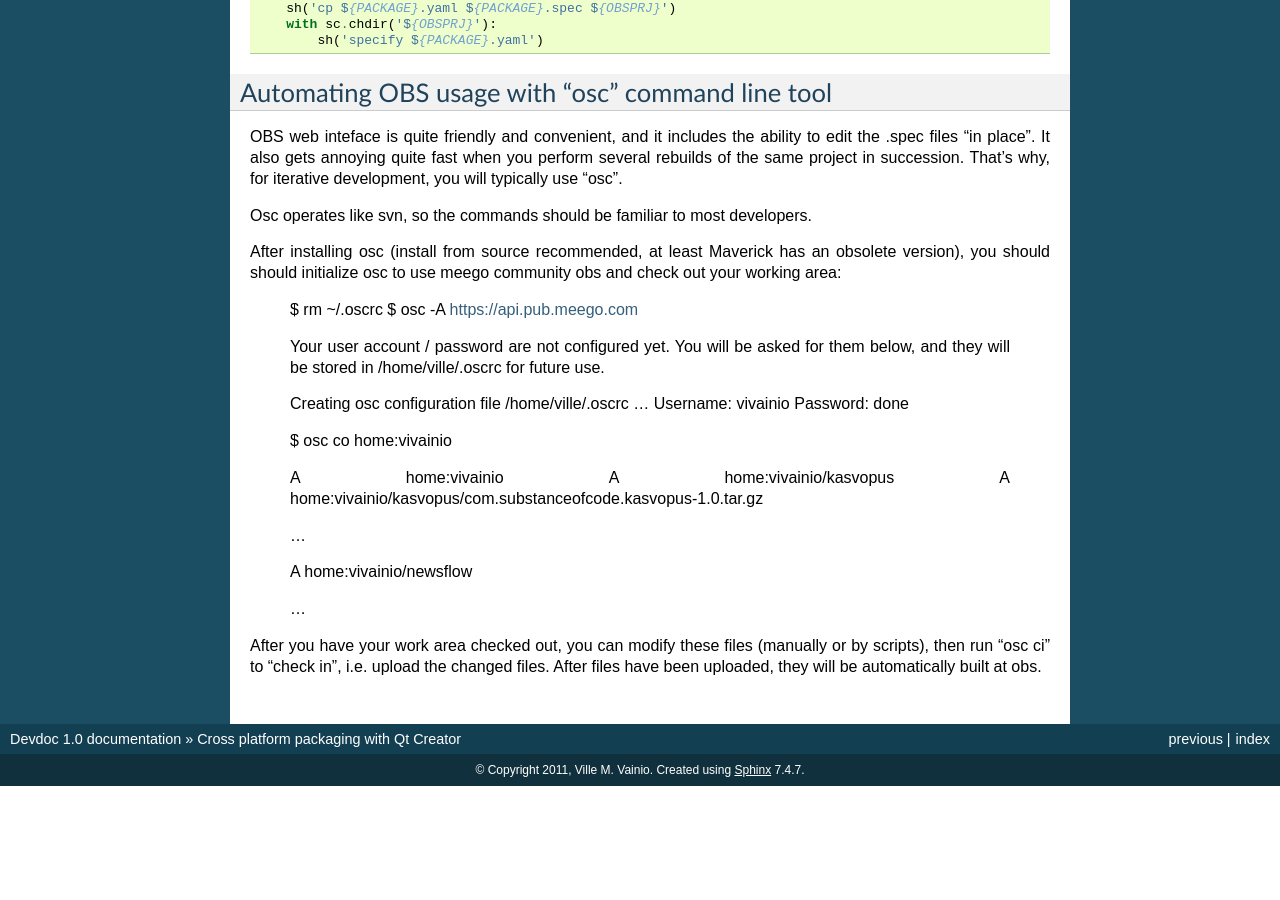
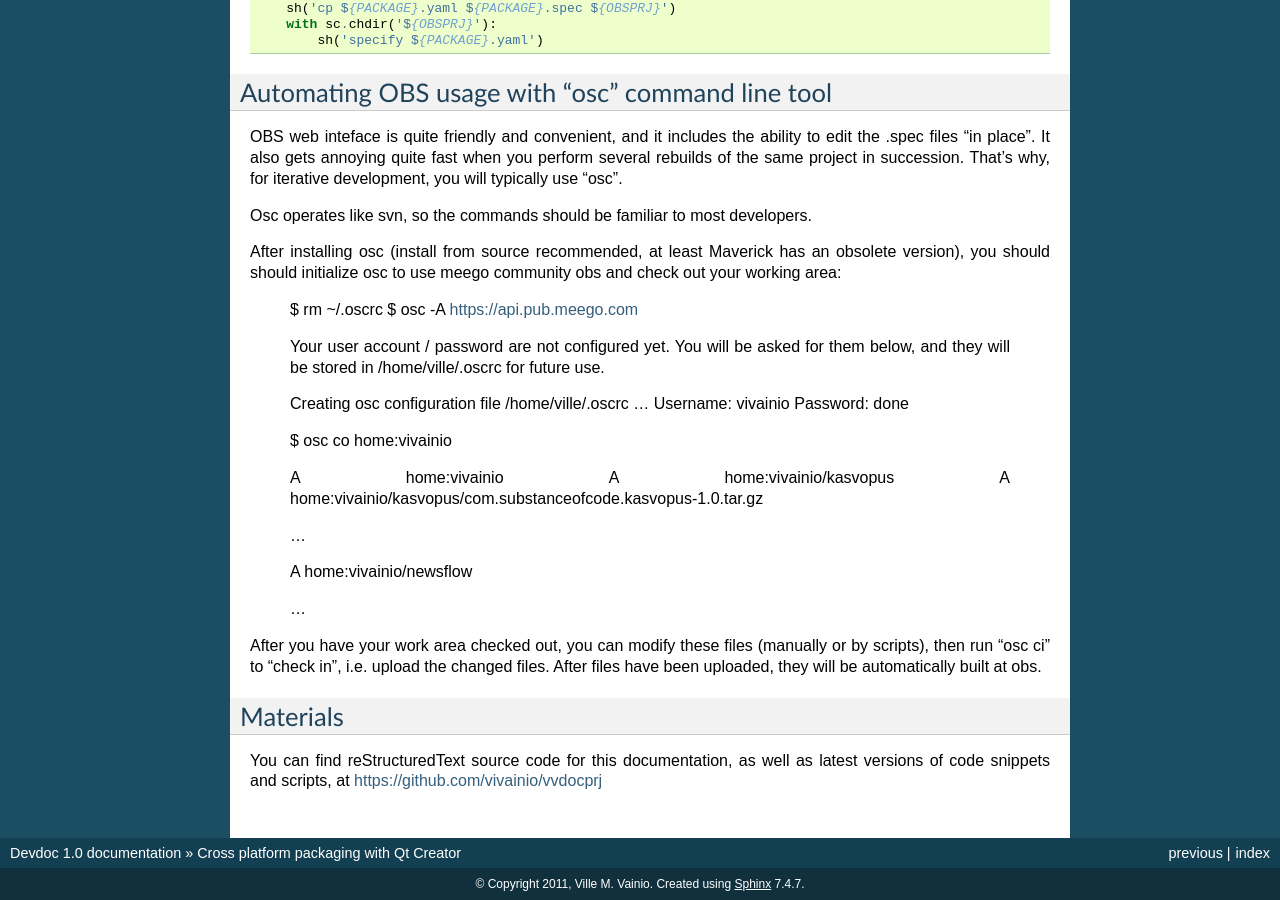
Before and after one commit to vivainio/vvdocprj, a Sphinx documentation site: the page built from doc/packaging.txt, in a window 1280 px wide and 900 px high, scrolled down 4014 px. Built offline with Sphinx 7.4.7, drawn with Linux system fonts in a browser that asks for light colours; before the commit the page ends 4800 px from its top, so only the background shows below that.

Commit message:
materials

```diff
--- a/doc/packaging.txt
+++ b/doc/packaging.txt
@@ -222,3 +222,10 @@ and check out your working area:
 After you have your work area checked out, you can modify these files (manually
 or by scripts), then run "osc ci" to "check in", i.e. upload the changed files.
 After files have been uploaded, they will be automatically built at obs.
+
+Materials
++++++++++
+
+You can find reStructuredText source code for this documentation, as well as
+latest versions of code snippets and scripts, at
+https://github.com/vivainio/vvdocprj
```
